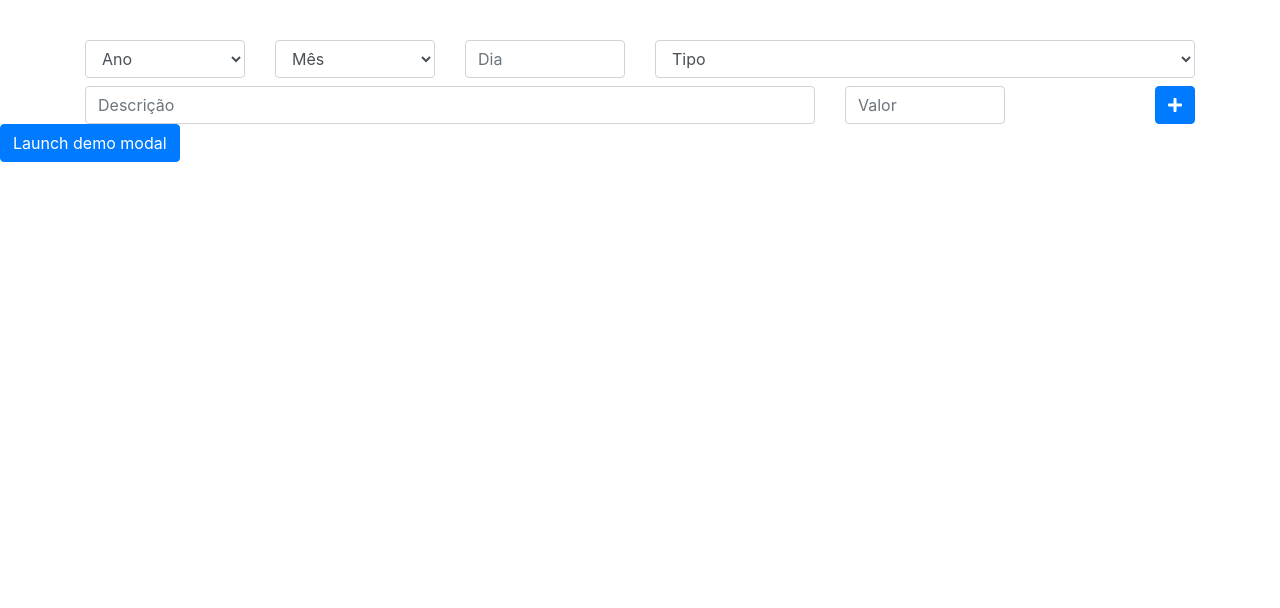
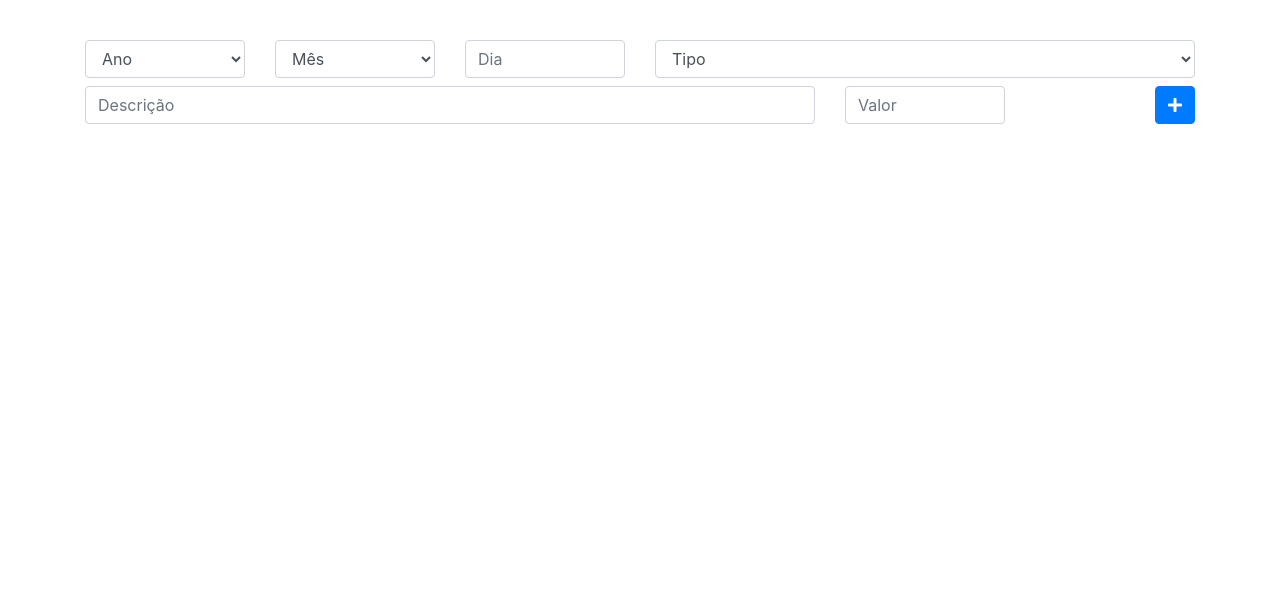
Before and after one commit to Tenacc/orcamento, a plain HTML site: page index.html in a window 1280 px wide. Shown: the part 192-800 px from the top of the page. Drawn offline with nearby package versions, Linux system fonts and the light colour scheme.

Commit message:
style: remove modal start button

```diff
--- a/index.html
+++ b/index.html
@@ -110,10 +110,7 @@
       </div>
     </div>
 
-        <!-- Button trigger modal -->
-    <button type="button" class="btn btn-primary" data-toggle="modal" data-target="#erroGravacao">
-      Launch demo modal
-    </button>
+
 
     <!-- Modal -->
     <div class="modal fade" id="erroGravacao" tabindex="-1" role="dialog" aria-labelledby="exampleModalLabel" aria-hidden="true">
```
